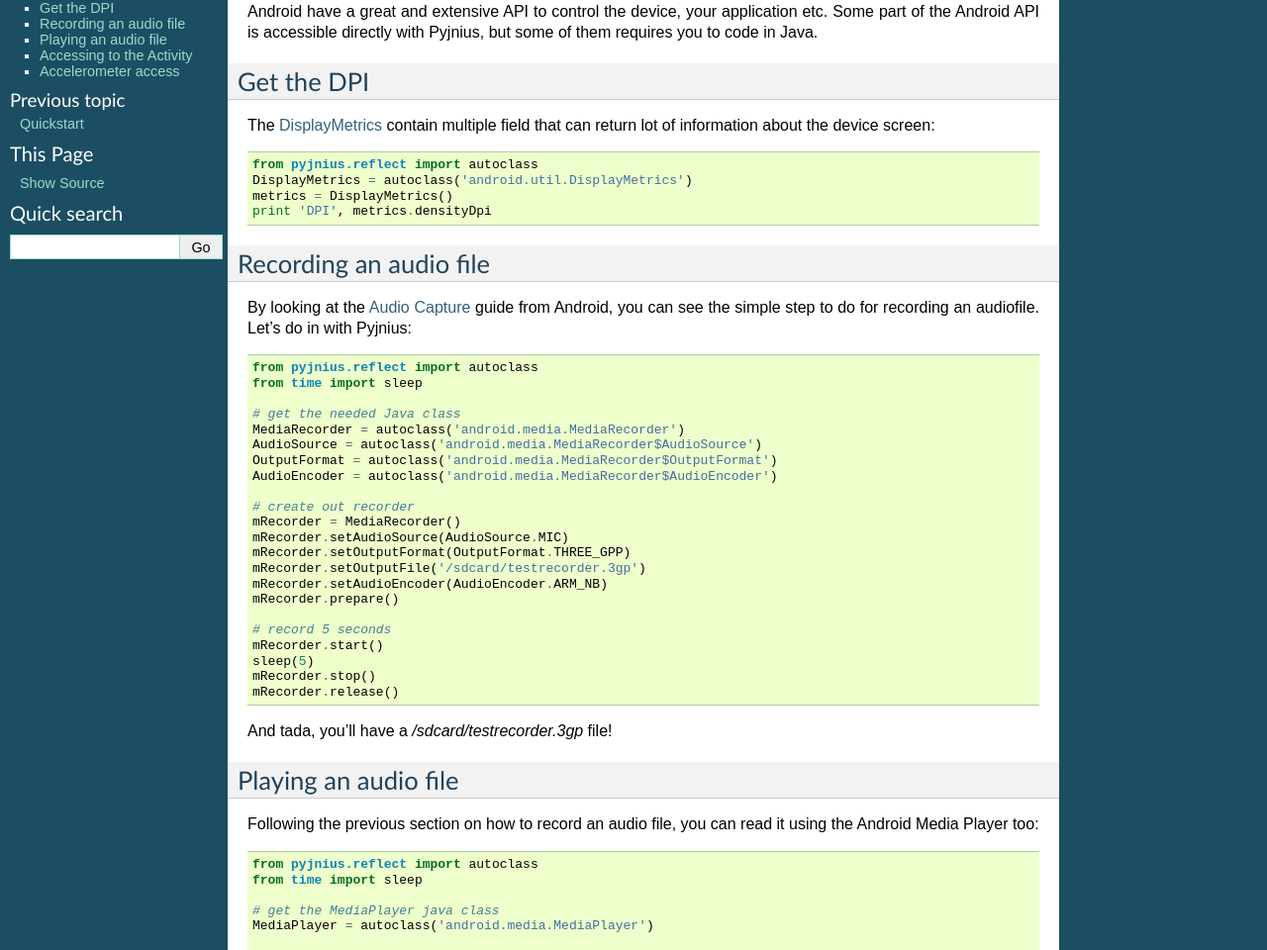
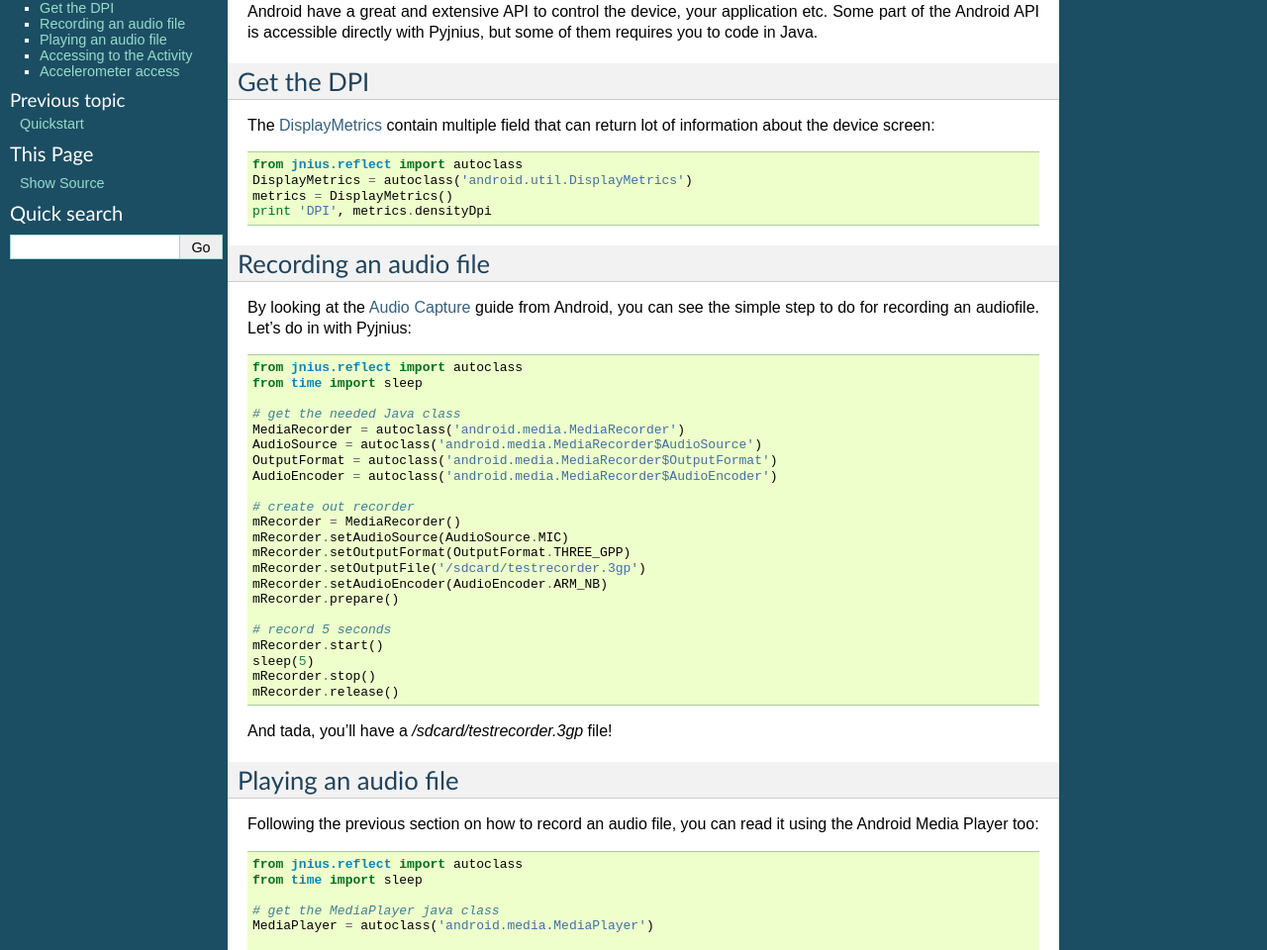
Before and after one commit to kivy/pyjnius, a Sphinx documentation site: the page built from docs/source/android.rst, in a window 1280 px wide and 1400 px high. Shown: the part 90-1050 px from the top of the window at 99% size. Built offline with Sphinx 7.4.7, drawn with Linux system fonts in a browser that asks for light colours; pages that are not in the unit, such as notebooks, are missing from menus.

Commit message:
docfixes

```diff
--- a/docs/source/android.rst
+++ b/docs/source/android.rst
@@ -14,7 +14,7 @@ Get the DPI
 The `DisplayMetrics
 <http://developer.android.com/reference/android/util/DisplayMetrics.html>`_ contain multiple field that can return lot of information about the device screen::
 
-    from pyjnius.reflect import autoclass
+    from jnius.reflect import autoclass
     DisplayMetrics = autoclass('android.util.DisplayMetrics')
     metrics = DisplayMetrics()
     print 'DPI', metrics.densityDpi
@@ -28,7 +28,7 @@ By looking at the `Audio Capture
 from Android, you can see the simple step to do for recording an audiofile.
 Let's do in with Pyjnius::
 
-    from pyjnius.reflect import autoclass
+    from jnius.reflect import autoclass
     from time import sleep
 
     # get the needed Java class
@@ -60,7 +60,7 @@ Playing an audio file
 Following the previous section on how to record an audio file, you can read it
 using the Android Media Player too::
 
-    from pyjnius.reflect import autoclass
+    from jnius.reflect import autoclass
     from time import sleep
 
     # get the MediaPlayer java class
```
